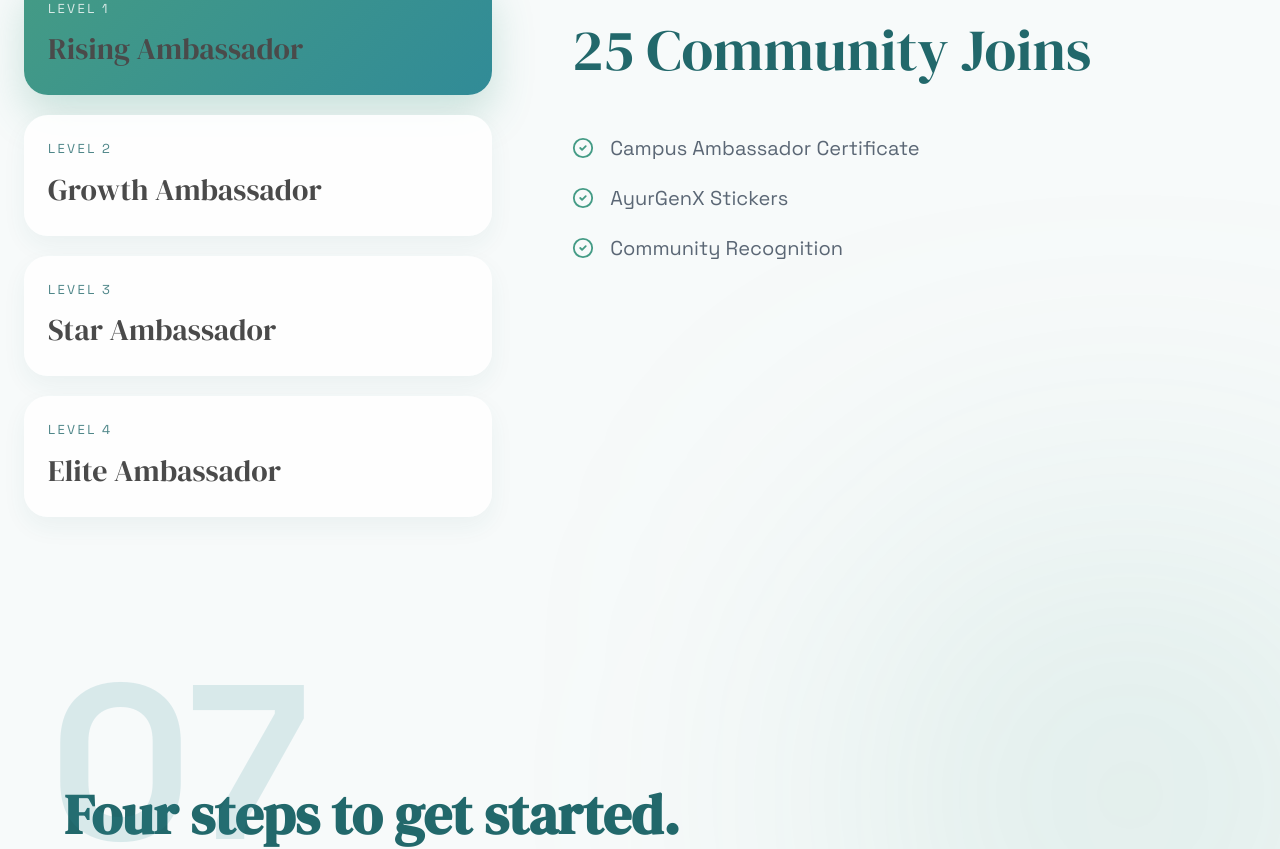
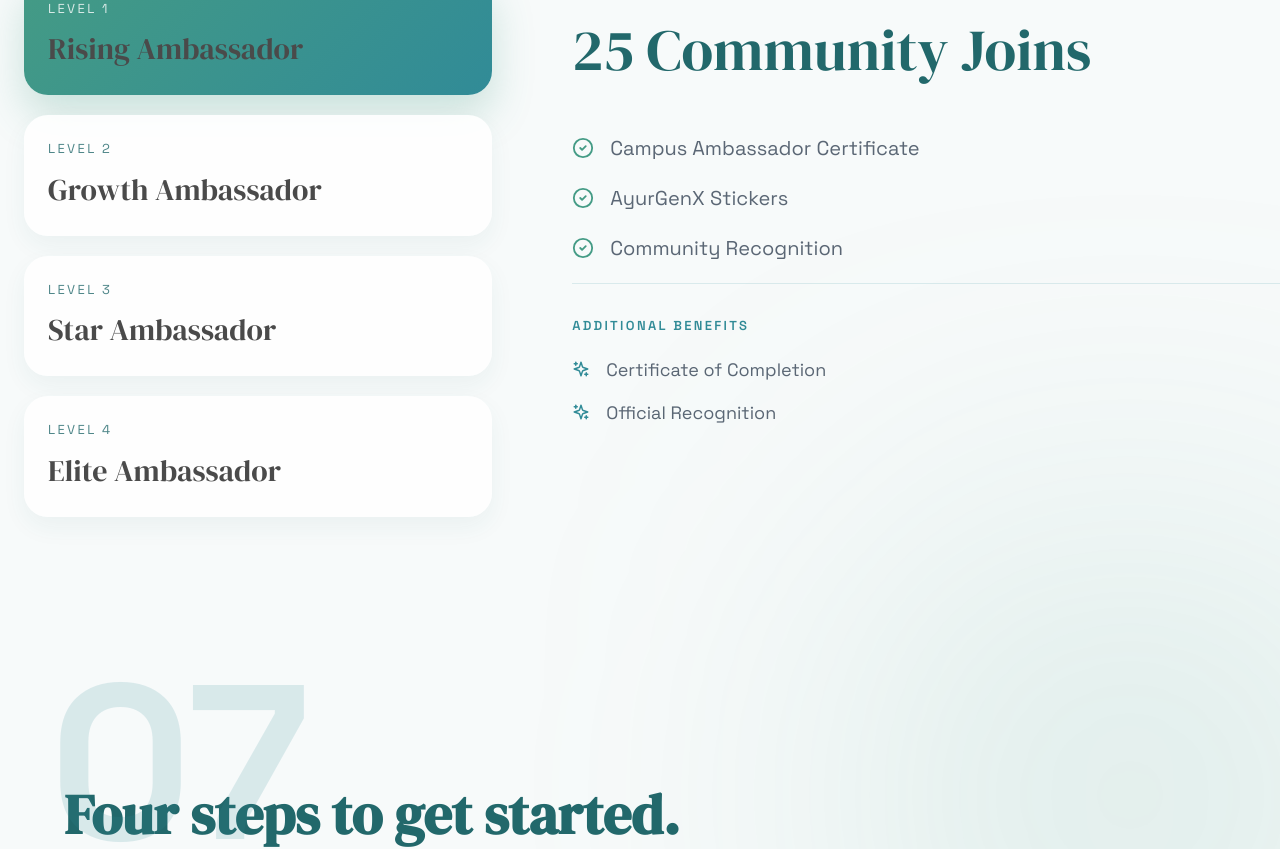
Before and after one commit to vrkaran/laxma, a React (Vite) app: page /ambassador in a window 1280 px wide. Shown: the part 6723-7572 px from the top of the page. Built offline with nearby package versions, Linux system fonts and the light colour scheme.

Commit message:
added rewards section in ambassador page

```diff
--- a/src/pages/Ambassador.tsx
+++ b/src/pages/Ambassador.tsx
@@ -263,7 +263,12 @@ const AMBASSADOR_LEVELS = [
       "AyurGenX Stickers",
       "Community Recognition",
     ],
+    extras: [
+      "Certificate of Completion",
+      "Official Recognition",
+    ],
   },
+
   {
     level: "Level 2",
     name: "Growth Ambassador",
@@ -273,25 +278,44 @@ const AMBASSADOR_LEVELS = [
       "AyurGenX Merchandise",
       "Priority Internship Consideration",
     ],
+    extras: [
+      "Higher Campus Visibility",
+      "Early Internship Access",
+    ],
   },
+
   {
     level: "Level 3",
     name: "Star Ambassador",
     target: "100 Community Joins",
     rewards: [
       "Star Ambassador Certificate",
-      "Founder Interaction",
-      "Fast-track Internship Interview",
+      "Premium Merchandise",
+      "Founder Interaction Session",
+      "Fast-Track Internship Interview",
+    ],
+    extras: [
+      "Direct Founder Access",
+      "Priority Hiring Pipeline",
     ],
   },
+
   {
     level: "Level 4",
     name: "Elite Ambassador",
     target: "150+ Community Joins",
     rewards: [
-      "Founder Mentorship",
+      "Elite Ambassador Award",
+      "Premium Merchandise Kit",
+      "1-on-1 Founder Mentorship",
       "Guaranteed Internship Interview",
-      "Featured on LinkedIn",
+      "Featured on LinkedIn & Social Media",
+    ],
+    extras: [
+      "Letter of Recommendation",
+      "LinkedIn Recommendation",
+      "Exclusive Merchandise",
+      "Certificate of Completion",
     ],
   },
 ];
@@ -1508,8 +1532,10 @@ function Ambassador() {
                     {AMBASSADOR_LEVELS[activeLevel].target}
                   </h2>
 
+
                   <div className="mt-10 space-y-5">
 
+                    {/* REWARDS */}
                     {AMBASSADOR_LEVELS[activeLevel].rewards.map((reward) => (
 
                       <div
@@ -1533,6 +1559,163 @@ function Ambassador() {
                       </div>
 
                     ))}
+
+                    {/* EXTRA REWARDS */}
+                    {AMBASSADOR_LEVELS[activeLevel].extras.length > 0 && (
+
+                      <div
+                        className="pt-8 mt-10"
+                        style={{
+                          borderTop: "1px solid rgba(49,139,151,0.15)",
+                        }}
+                      >
+
+                        <p
+                          style={{
+                            color: TEAL.accentDeep,
+                            letterSpacing: "0.18em",
+                            fontSize: "13px",
+                            textTransform: "uppercase",
+                            marginBottom: "20px",
+                            fontWeight: 600,
+                          }}
+                        >
+                          Additional Benefits
+                        </p>
+
+                        <div className="space-y-4">
+
+                          {AMBASSADOR_LEVELS[activeLevel].extras.map((item) => (
+
+                            <div
+                              key={item}
+                              className="flex gap-4 items-center"
+                            >
+                              <Sparkles
+                                size={18}
+                                color={TEAL.accentDeep}
+                              />
+
+                              <span
+                                style={{
+                                  fontSize: "18px",
+                                  color: TEAL.inkSoft,
+                                }}
+                              >
+                                {item}
+                              </span>
+
+                            </div>
+
+                          ))}
+
+                        </div>
+
+                      </div>
+
+                    )}
+
+                    {/* TOP PERFORMER AWARDS (Only Elite) */}
+                    {activeLevel === 3 && (
+
+                      <motion.div
+                        initial={{ opacity: 0 }}
+                        animate={{ opacity: 1 }}
+                        className="pt-8 mt-10"
+                        style={{
+                          borderTop: "1px solid rgba(49,139,151,0.15)",
+                        }}
+                      >
+
+                        <p
+                          style={{
+                            color: TEAL.accentDeep,
+                            letterSpacing: "0.18em",
+                            fontSize: "13px",
+                            textTransform: "uppercase",
+                            marginBottom: "20px",
+                            fontWeight: 600,
+                          }}
+                        >
+                          Top Performer Awards
+                        </p>
+
+                        <div className="space-y-5">
+
+                          <div>
+                            <h4
+                              style={{
+                                color: TEAL.ink,
+                                fontWeight: 700,
+                                fontSize: "18px",
+                              }}
+                            >
+                              🥇 First Place
+                            </h4>
+
+                            <p
+                              style={{
+                                color: TEAL.inkSoft,
+                                marginTop: "6px",
+                                lineHeight: 1.7,
+                              }}
+                            >
+                              LinkedIn Premium (3 Months)<br />
+                              Elite Ambassador Recognition<br />
+                              Founder Mentorship Session
+                            </p>
+                          </div>
+
+                          <div>
+                            <h4
+                              style={{
+                                color: TEAL.ink,
+                                fontWeight: 700,
+                                fontSize: "18px",
+                              }}
+                            >
+                              🥈 Second Place
+                            </h4>
+
+                            <p
+                              style={{
+                                color: TEAL.inkSoft,
+                                marginTop: "6px",
+                                lineHeight: 1.7,
+                              }}
+                            >
+                              ChatGPT Plus (1 Month)<br />
+                              Premium Merchandise Kit
+                            </p>
+                          </div>
+
+                          <div>
+                            <h4
+                              style={{
+                                color: TEAL.ink,
+                                fontWeight: 700,
+                                fontSize: "18px",
+                              }}
+                            >
+                              🥉 Third Place
+                            </h4>
+
+                            <p
+                              style={{
+                                color: TEAL.inkSoft,
+                                marginTop: "6px",
+                                lineHeight: 1.7,
+                              }}
+                            >
+                              Exclusive AyurGenX Merchandise Bundle
+                            </p>
+                          </div>
+
+                        </div>
+
+                      </motion.div>
+
+                    )}
 
                   </div>
 
```
